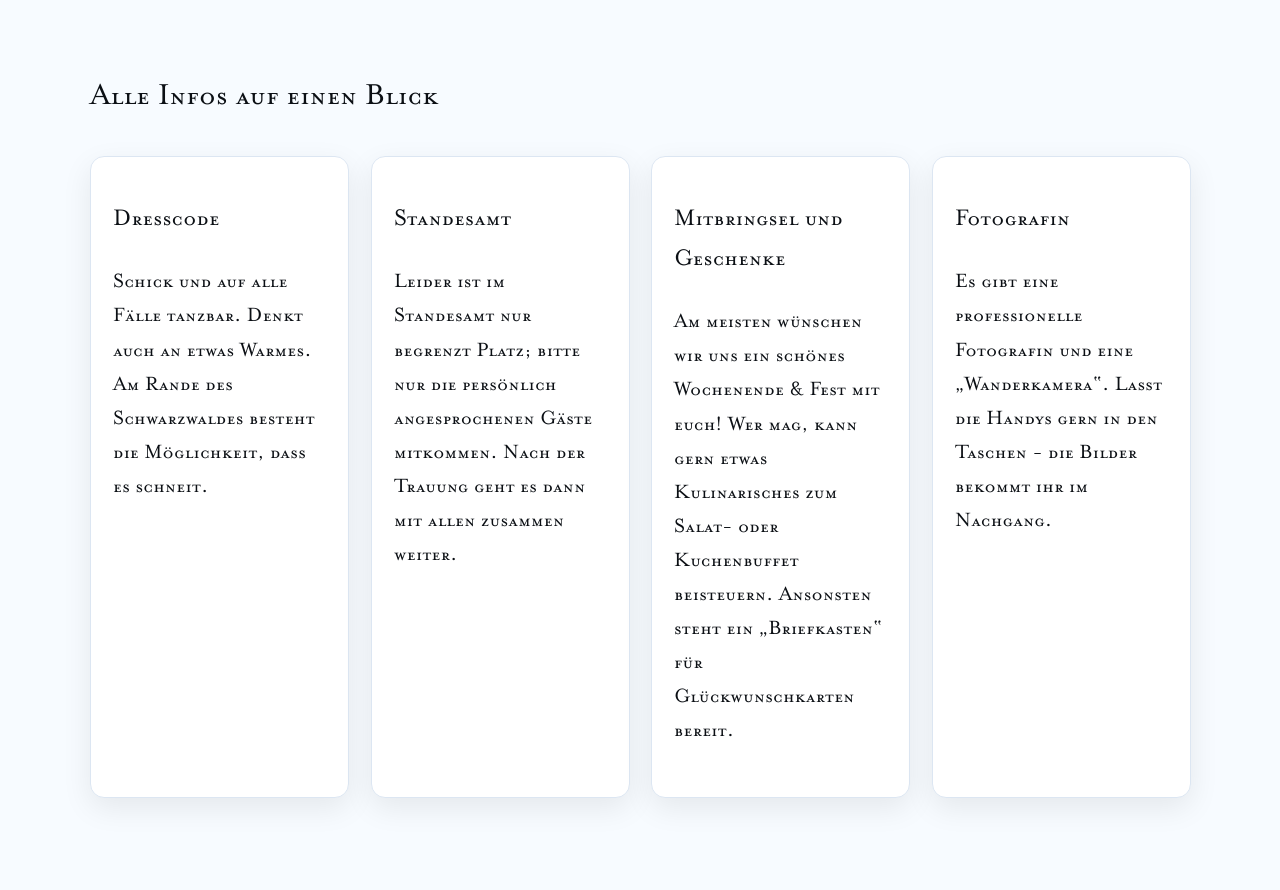
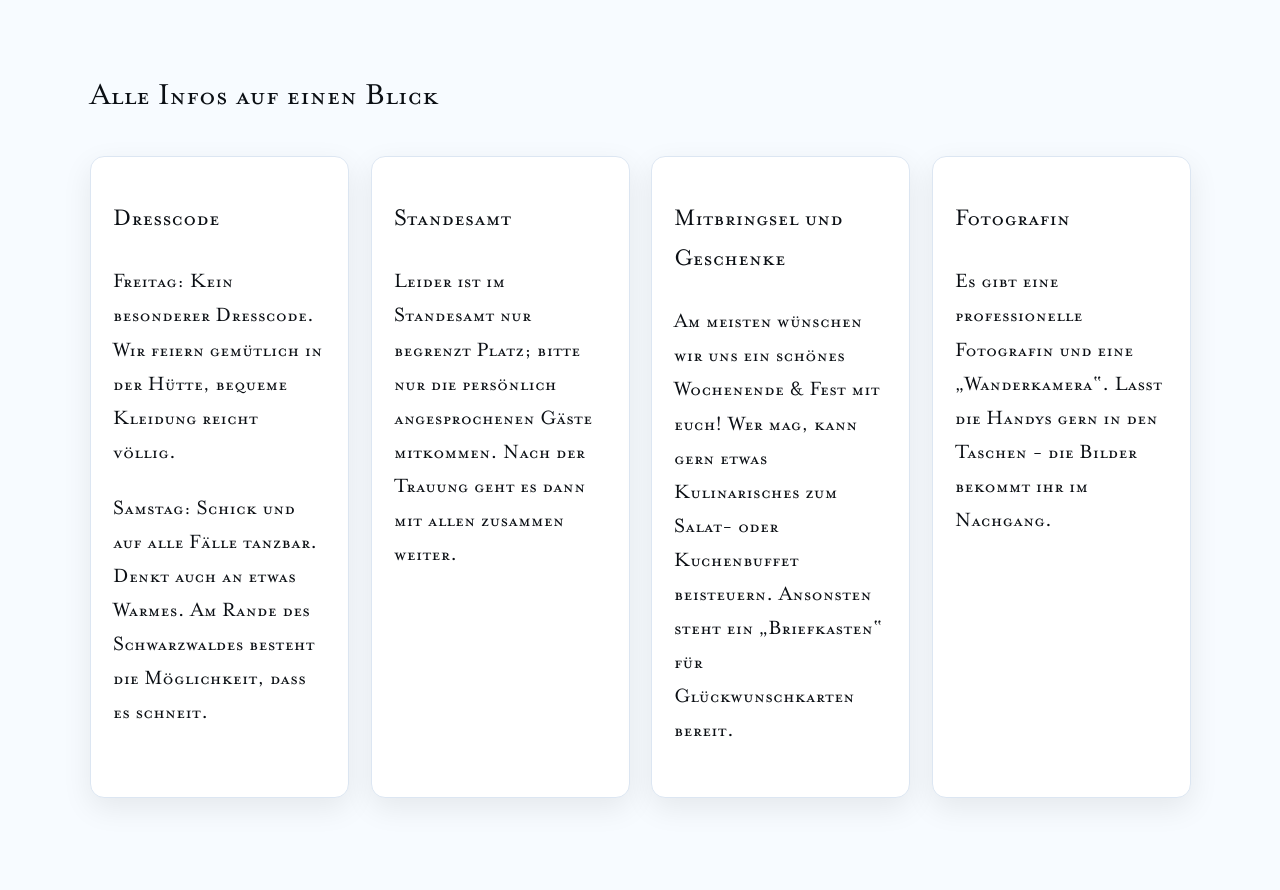
Before and after one commit to philippwirtz/Winterhochzeit, a Flask app: page / in a window 1280 px wide. Shown: the part 1341-2231 px from the top of the page. Run offline with Flask 3, Linux system fonts and the light colour scheme; the visitor is signed in with stand-in values (Sample User, id 1); some libraries are stand-ins or nearby versions.

Commit message:
Dresscode: Freitag ohne besonderen Dresscode, gemütliche Hütte
Co-Authored-By: Claude Sonnet 5.5 <noreply@anthropic.com>

```diff
--- a/templates/index.html
+++ b/templates/index.html
@@ -50,7 +50,11 @@
             <article class="feature">
                 <h3>Dresscode</h3>
                 <p>
-                    Schick und auf alle Fälle tanzbar.
+                    <strong>Freitag:</strong> Kein besonderer Dresscode. Wir feiern gemütlich in der Hütte,
+                    bequeme Kleidung reicht völlig.
+                </p>
+                <p>
+                    <strong>Samstag:</strong> Schick und auf alle Fälle tanzbar.
                     Denkt auch an etwas Warmes. Am Rande des Schwarzwaldes besteht die Möglichkeit, dass es schneit.
                 </p>
             </article>
```
